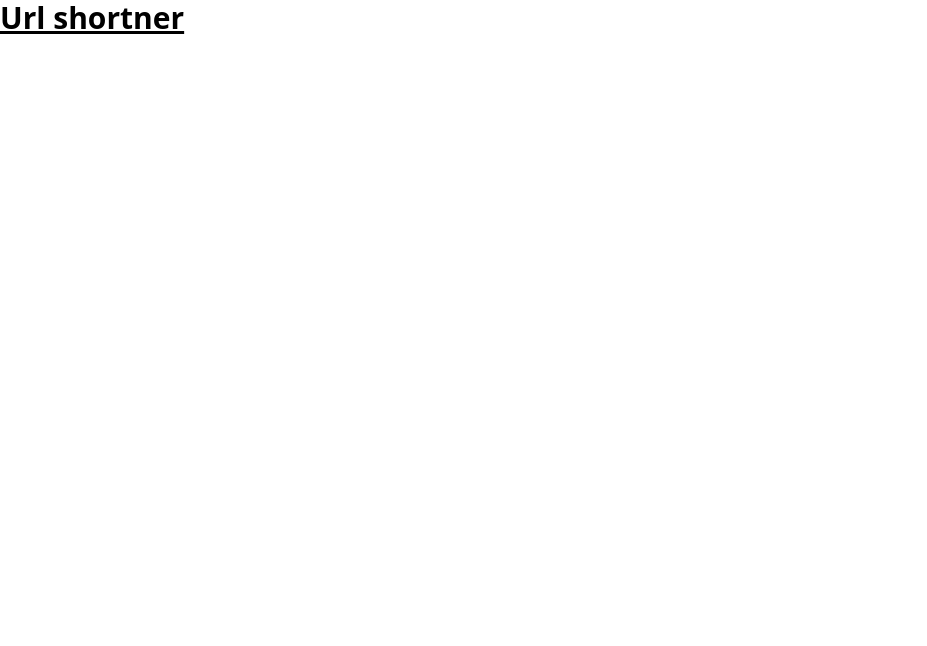
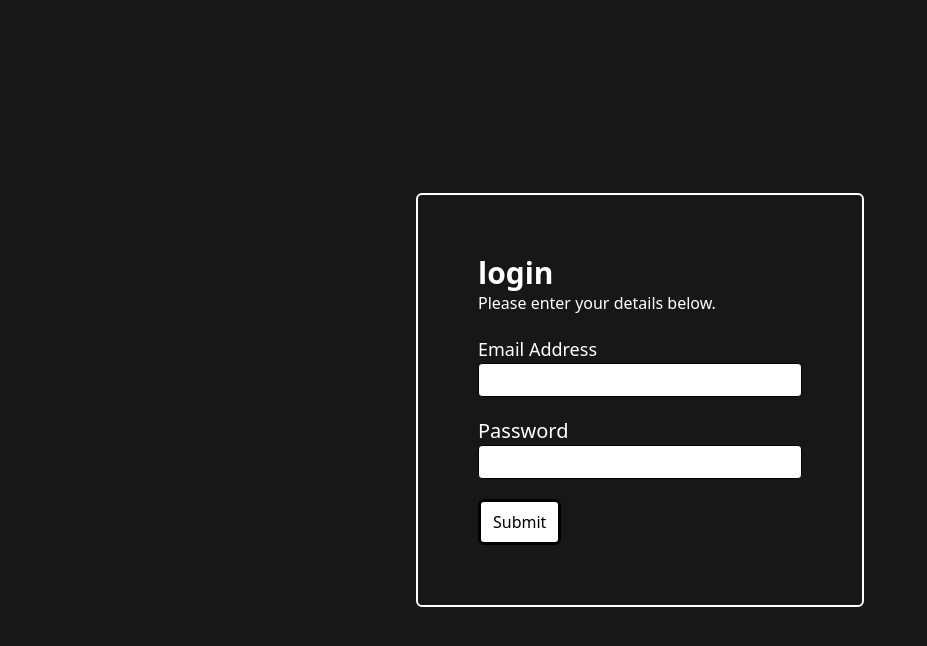
Before and after one commit to lsb22/url-shortner, a React (Vite) app: page / in a window 1280 px wide. Shown: the top 646 px of the page, without its empty margins (0-927 px from the left). Built offline with nearby package versions, Linux system fonts and the light colour scheme.

Commit message:
Added login functionality

```diff
--- a/src/App.css
+++ b/src/App.css
@@ -1 +1,6 @@
 @import "tailwindcss";
+
+body {
+  background-color: rgb(24, 23, 23);
+  color: white;
+}
--- a/src/App.tsx
+++ b/src/App.tsx
@@ -1,5 +1,16 @@
+import HomePage from "./components/HomePage";
+import Login from "./components/Login";
+import { Routes, Route } from "react-router";
+
 const App = () => {
-  return <div className="text-3xl font-bold underline">Url shortner</div>;
+  return (
+    <div>
+      <Routes>
+        <Route path="/" element={<Login />} />
+        <Route path="/home" element={<HomePage />} />
+      </Routes>
+    </div>
+  );
 };
 
 export default App;
--- /dev/null
+++ b/src/components/Login.tsx
@@ -0,0 +1,97 @@
+import { useForm } from "react-hook-form";
+import { z } from "zod";
+import { zodResolver } from "@hookform/resolvers/zod";
+import { useNavigate } from "react-router";
+import apiClient from "../services/api-client";
+
+const schema = z.object({
+  // for schema based form validation
+  email: z.string().min(10, { message: "Enter valid email" }),
+  password: z
+    .string()
+    .min(8, { message: "password can't be lesser than 8 characters." }),
+});
+
+type LoginData = z.infer<typeof schema>;
+
+const Login = () => {
+  const {
+    register,
+    handleSubmit,
+    reset,
+    formState: { errors },
+  } = useForm<LoginData>({ resolver: zodResolver(schema) });
+  const navigate = useNavigate();
+
+  const handleLoginClick = (data: LoginData) => {
+    apiClient
+      .post("/login", data)
+      .then((res) => {
+        console.log(res);
+        localStorage.setItem("token", res.data.token);
+        navigate("/home");
+      })
+      .catch((err) => {
+        alert(err.response.data.messsage);
+      });
+  };
+
+  return (
+    <div className="flex justify-center items-center h-screen w-screen">
+      <form
+        className="border-2 border-white rounded-md px-15 py-10 min-w-md"
+        onSubmit={handleSubmit((data) => {
+          handleLoginClick(data);
+          reset();
+        })}
+      >
+        <div className="flex flex-col">
+          <div className="mt-5 mb-5">
+            <p className="text-3xl font-bold">login</p>
+            <p>Please enter your details below.</p>
+          </div>
+          <div>
+            <div className="mb-5 flex flex-col">
+              <label htmlFor="" className="text-lg">
+                Email Address
+              </label>
+              <input
+                className="border-1 rounded-sm p-1 bg-white text-black"
+                type="email"
+                {...register("email")}
+              />
+              {errors.email && (
+                <p className="text-red-400">{errors.email.message}</p>
+              )}
+            </div>
+            <div className="mb-5 flex flex-col">
+              <label htmlFor="" className="text-xl">
+                Password
+              </label>
+              <input
+                className="border-1 rounded-sm p-1 bg-white text-black"
+                type="password"
+                {...register("password")}
+              />
+              {errors.password && (
+                <p className="text-red-400">{errors.password.message}</p>
+              )}
+            </div>
+          </div>
+          <div className="mb-5">
+            <button
+              className="bg-white text-black pt-2 pb-2 pr-3 pl-3 border-3 rounded-md"
+              type="submit"
+            >
+              Submit
+            </button>
+            {/* <Button onClick={handleRegisterClick}>Register</Button>
+            <Button onClick={handleAgentLogin}>Agent Login</Button> */}
+          </div>
+        </div>
+      </form>
+    </div>
+  );
+};
+
+export default Login;
--- a/src/main.tsx
+++ b/src/main.tsx
@@ -2,8 +2,12 @@ import { StrictMode } from "react";
 import { createRoot } from "react-dom/client";
 import "./App.css";
 import App from "./App.tsx";
+import { BrowserRouter } from "react-router";
+
 createRoot(document.getElementById("root")!).render(
   <StrictMode>
-    <App />
+    <BrowserRouter>
+      <App />
+    </BrowserRouter>
   </StrictMode>
 );
--- /dev/null
+++ b/src/services/api-client.ts
@@ -0,0 +1,5 @@
+import axios from "axios";
+
+export default axios.create({
+  baseURL: "http://localhost:3000",
+});
```
Also changed, not shown: package.json (+6 -1 lines), src/components/Register.tsx (added, +83 -0 lines), 1 other file (tests, documents, lock files or other folders).
